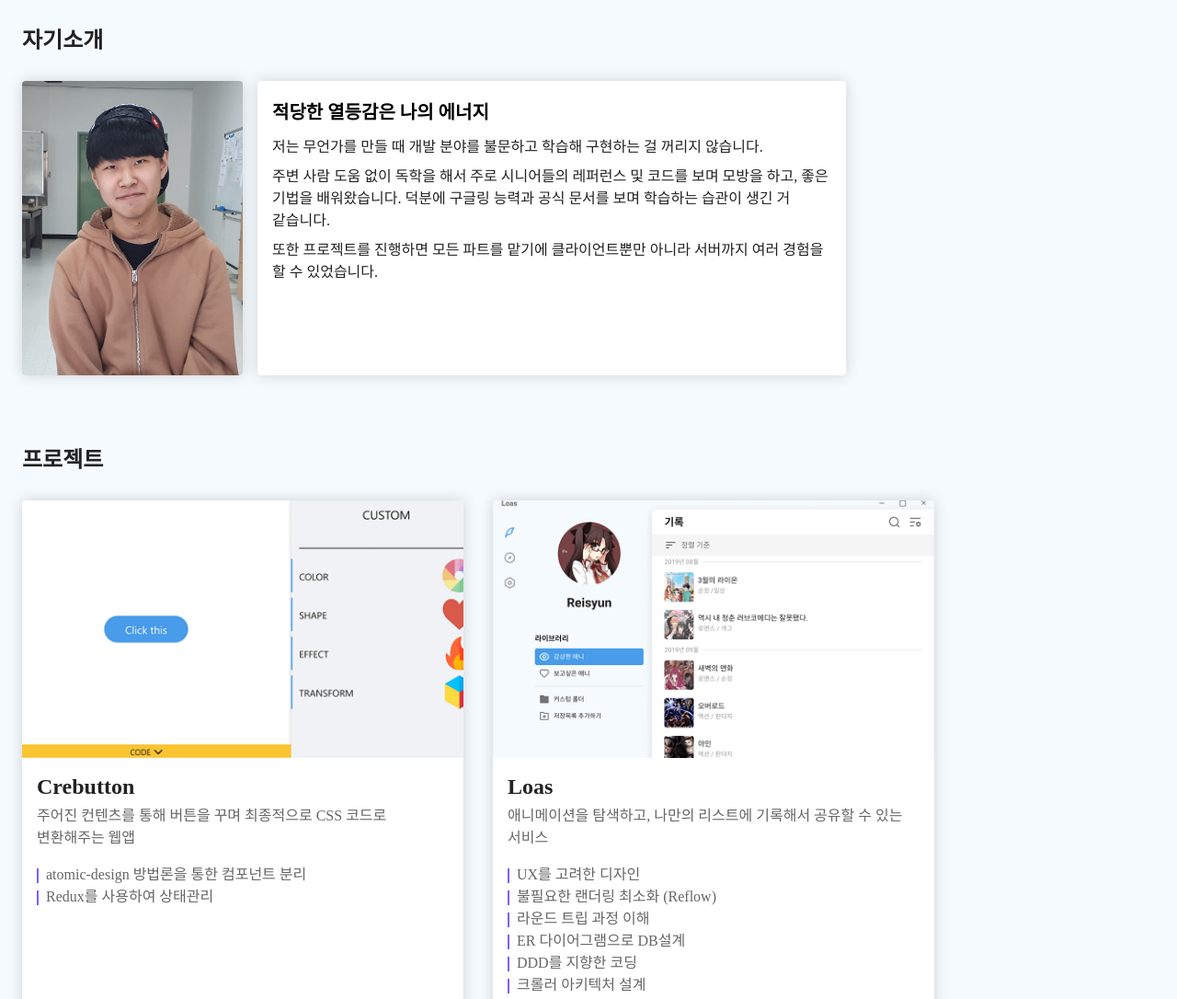
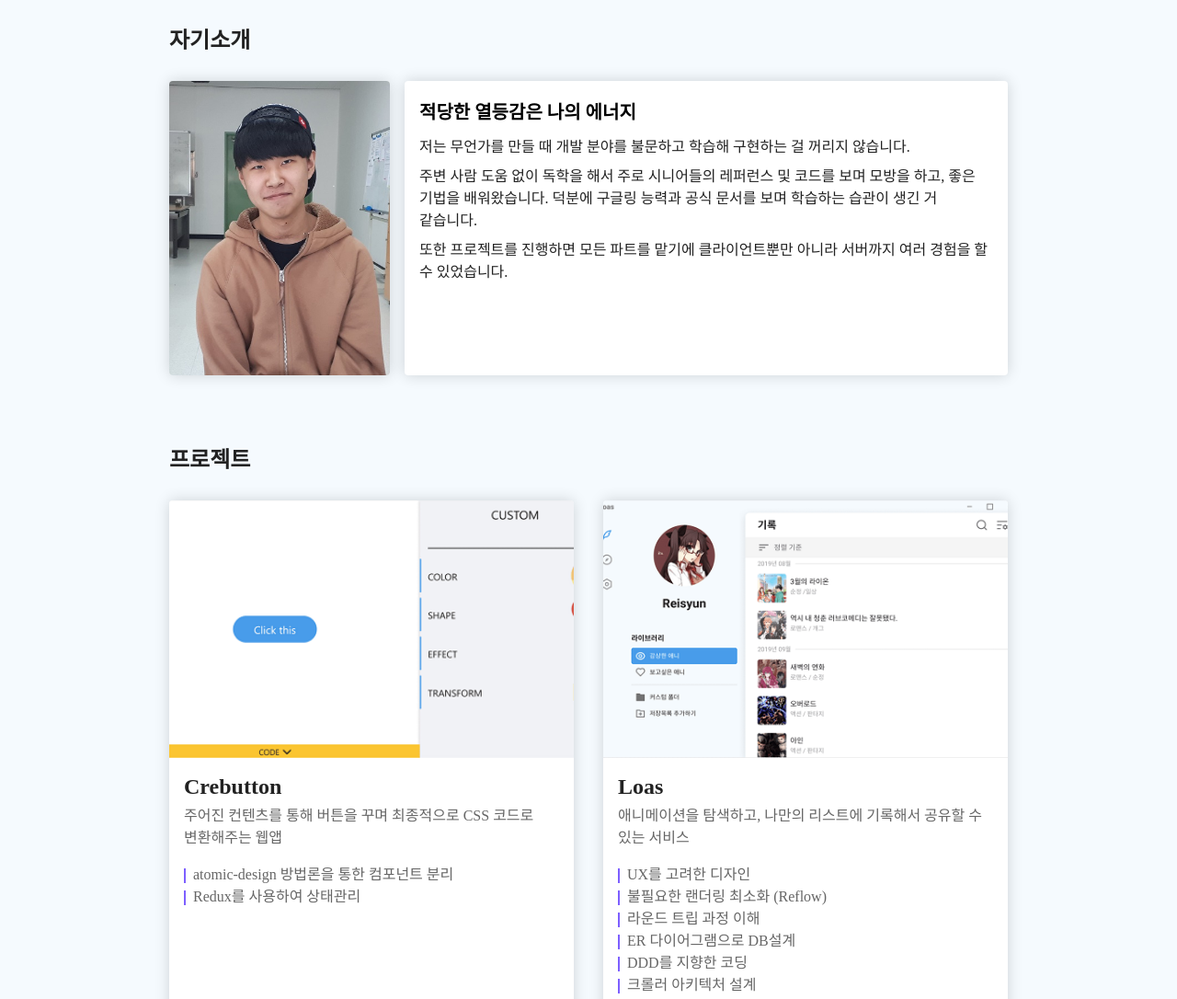
Before and after one commit to reisyun/about-me, a website: page src/index.html in a window 1280 px wide. Shown: the top 1086 px of the page at 92% size. Drawn offline with Linux system fonts and the light colour scheme.

Commit message:
style: Add align center

```diff
--- a/src/index.html
+++ b/src/index.html
@@ -15,6 +15,7 @@
     <script defer src="./index.js"></script>
   </head>
   <body>
+    <main id="wrapper">
       <section>
         <h1 class="title">자기소개</h1>
         <div id="resume">
@@ -29,13 +30,13 @@
                 꺼리지 않습니다.
               </p>
               <p>
-              주변 사람 도움 없이 독학을 해서 주로 시니어들의 레퍼런스 및 코드를
-              보며 모방을 하고, 좋은 기법을 배워왔습니다. 덕분에 구글링 능력과
-              공식 문서를 보며 학습하는 습관이 생긴 거 같습니다.
+                주변 사람 도움 없이 독학을 해서 주로 시니어들의 레퍼런스 및
+                코드를 보며 모방을 하고, 좋은 기법을 배워왔습니다. 덕분에 구글링
+                능력과 공식 문서를 보며 학습하는 습관이 생긴 거 같습니다.
               </p>
               <p>
-              또한 프로젝트를 진행하면 모든 파트를 맡기에 클라이언트뿐만 아니라
-              서버까지 여러 경험을 할 수 있었습니다.
+                또한 프로젝트를 진행하면 모든 파트를 맡기에 클라이언트뿐만
+                아니라 서버까지 여러 경험을 할 수 있었습니다.
               </p>
             </div>
           </div>
@@ -76,5 +77,6 @@
         </figure> -->
         </div>
       </section>
+    </main>
   </body>
 </html>
--- a/src/styles/index.css
+++ b/src/styles/index.css
@@ -15,7 +15,6 @@
 }
 
 body {
-  margin: 0 24px;
   background: var(--background-main, #f5fafe);
 }
 
@@ -27,6 +26,13 @@ object {
 /***************
  Common
 ***************/
+
+#wrapper {
+  margin: auto;
+  padding: 0 24px;
+  width: 100%;
+  max-width: 960px;
+}
 
 section {
   margin-bottom: 48px;
@@ -65,7 +71,6 @@ section {
 .resume__content {
   padding: 24px 16px 16px;
   width: 100%;
-  max-width: 640px;
   height: 320px;
 }
 
```
Lines whose indentation alone changed are shown as unchanged.
